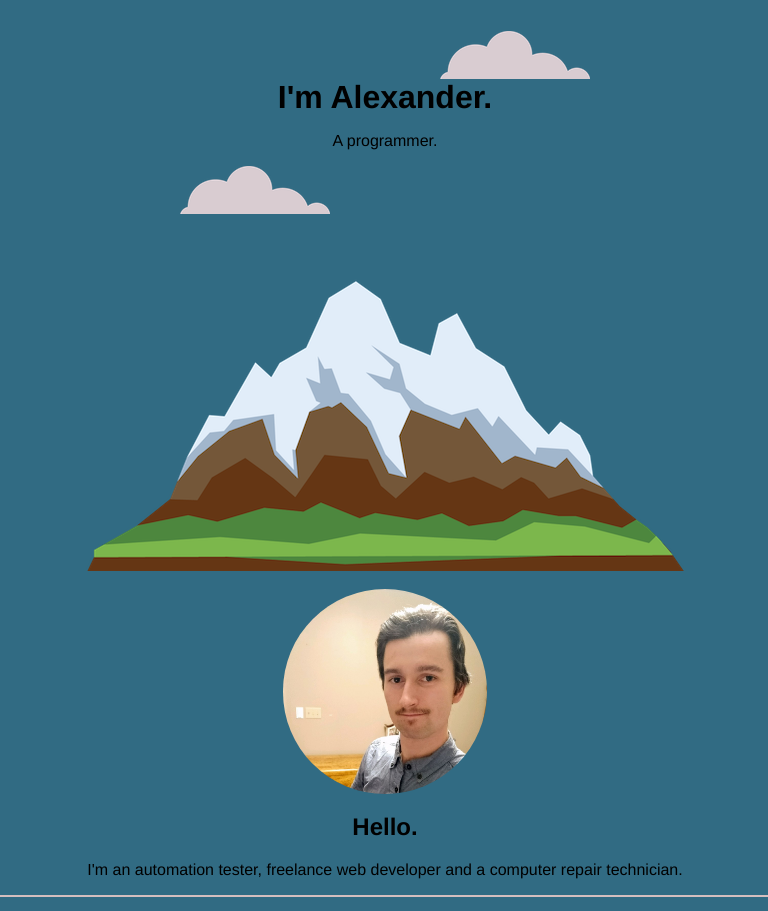
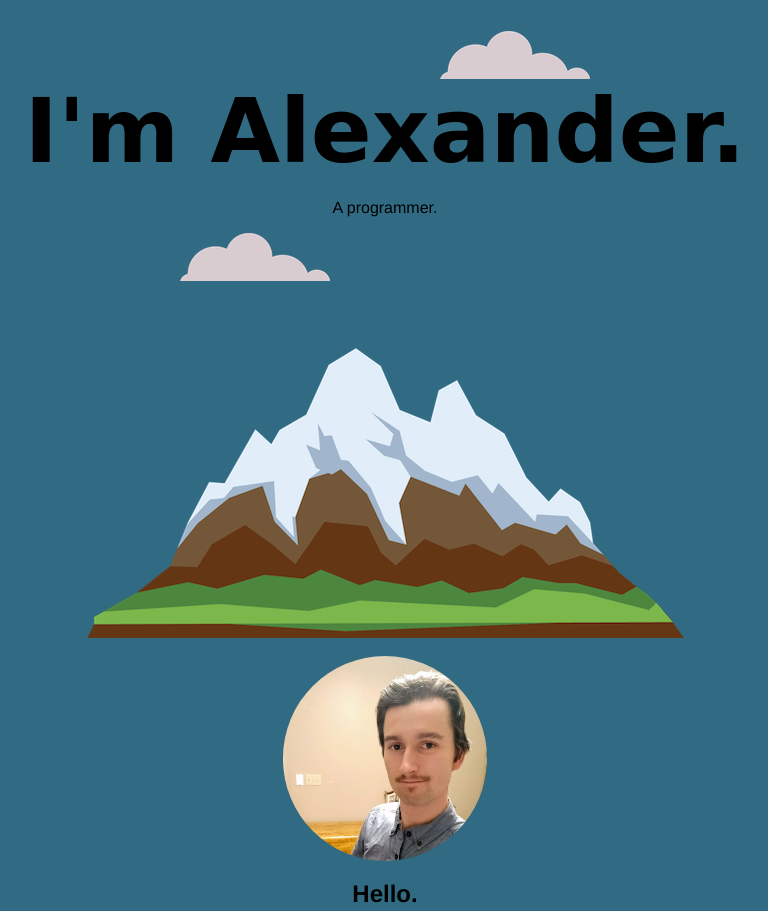
Before and after one commit to AlexanderGWright/My-Site, a plain HTML site: page index.html in a window 1280 px wide. Shown: the top 911 px of the page, without its empty margins (255-1023 px from the left). Drawn offline with Linux system fonts and the light colour scheme.

Commit message:
website update

```diff
--- a/css/style.css
+++ b/css/style.css
@@ -18,7 +18,9 @@ body{
 
 h1{
     margin: 0px;
+    font-size: 562%;
     text-align: center;
+    font-family: 'sacramento', cursive;
 }
 
 h2{
--- a/index.html
+++ b/index.html
@@ -6,7 +6,7 @@
     <title>Alexander Wright</title>
     <meta name="viewport" content="width=device-width, initial-scale=1">
     <link rel="stylesheet" type="text/css" href="css/style.css">
-    <link rel="icon" href="favicon.ico">
+    <link rel="icon" href="images/A.ico">
 </head>
 
 <body>
```
Also changed, not shown: favicon.ico (deleted), images/A.ico (added), 1 other file.
